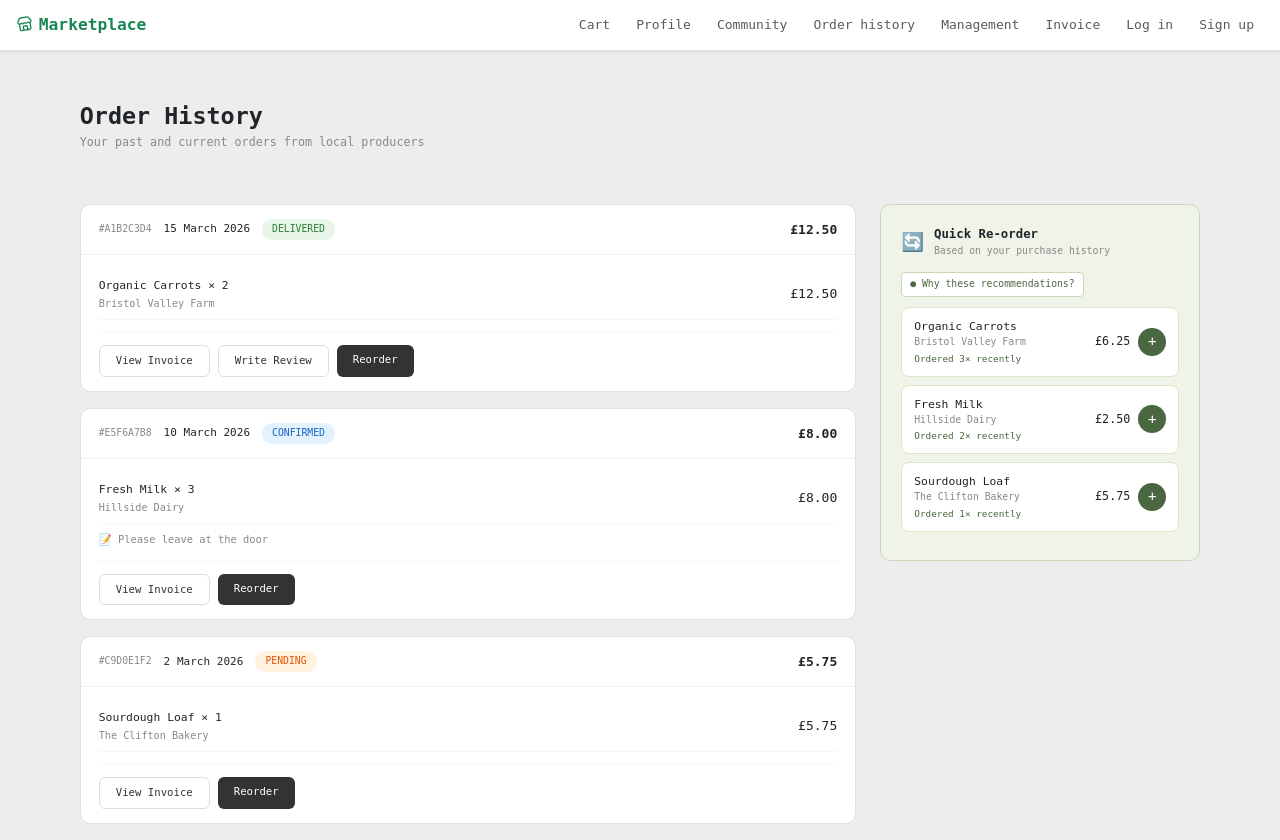
After one commit to SkProGL/marketplace, a Django app: page /order_history/ in a window 1280 px wide. The commit adds this page. Run offline with Django 5.2, Linux system fonts and the light colour scheme.

Commit message:
added Yasmin's changes

```diff
--- a/marketplace_platform/core/forms.py
+++ b/marketplace_platform/core/forms.py
@@ -21,6 +21,7 @@ class SignupForm(forms.ModelForm):
             "postcode",
             "category",
         ]
+
 
     def clean(self):
         cleaned_data = super().clean()
--- /dev/null
+++ b/marketplace_platform/core/static/order_history.css
@@ -0,0 +1,41 @@
+.oh-header { padding: 32px 0 16px; }
+.oh-header h1 { font-size: 1.8rem; font-weight: 600; margin-bottom: 4px; }
+.oh-header p { color: #888; font-size: 0.9rem; }
+.oh-layout { display: grid; grid-template-columns: 1fr 320px; gap: 24px; margin-top: 24px; }
+.oh-card { background: white; border: 1.5px solid #e0e0e0; border-radius: 10px; margin-bottom: 16px; overflow: hidden; }
+.oh-card-header { padding: 14px 18px; display: flex; justify-content: space-between; align-items: center; border-bottom: 1px solid #f0f0f0; }
+.oh-meta { display: flex; align-items: center; gap: 12px; }
+.oh-num { font-size: 0.75rem; color: #888; text-transform: uppercase; }
+.oh-date { font-size: 0.85rem; }
+.oh-total { font-weight: 600; }
+.oh-status { font-size: 0.75rem; padding: 3px 10px; border-radius: 20px; font-weight: 500; }
+.oh-status-pending { background: #fff3e0; color: #e65100; }
+.oh-status-confirmed { background: #e3f2fd; color: #1565c0; }
+.oh-status-ready { background: #f3e5f5; color: #6a1b9a; }
+.oh-status-delivered { background: #e8f5e9; color: #2e7d32; }
+.oh-card-body { padding: 14px 18px; }
+.oh-item { display: flex; justify-content: space-between; align-items: center; padding: 8px 0; border-bottom: 1px solid #f5f5f5; }
+.oh-item-name { font-size: 0.875rem; font-weight: 500; }
+.oh-item-farm { font-size: 0.78rem; color: #888; margin-top: 2px; }
+.oh-item-price { font-weight: 500; }
+.oh-instructions { font-size: 0.8rem; color: #888; margin-top: 8px; }
+.oh-actions { display: flex; gap: 8px; margin-top: 12px; padding-top: 12px; border-top: 1px solid #f5f5f5; }
+.oh-btn-outline { padding: 7px 16px; border: 1.5px solid #ddd; border-radius: 6px; font-size: 0.82rem; text-decoration: none; color: #333; }
+.oh-btn-primary { padding: 7px 16px; background: #333; color: white; border-radius: 6px; font-size: 0.82rem; text-decoration: none; }
+.oh-empty { padding: 32px; text-align: center; color: #888; }
+.oh-ai-card { background: #f0f4e8; border: 1.5px solid #c8d9b8; border-radius: 10px; padding: 20px; position: sticky; top: 24px; }
+.oh-ai-header { display: flex; align-items: center; gap: 10px; margin-bottom: 14px; }
+.oh-ai-icon { font-size: 1.4rem; }
+.oh-ai-title { font-weight: 600; font-size: 0.95rem; }
+.oh-ai-sub { font-size: 0.75rem; color: #888; }
+.oh-xai-toggle { font-size: 0.75rem; color: #4a6741; cursor: pointer; margin-bottom: 10px; padding: 4px 8px; background: white; border: 1px solid #c8d9b8; border-radius: 4px; display: inline-block; }
+.oh-xai-box { display: none; background: white; border: 1px solid #c8d9b8; border-radius: 6px; padding: 10px 12px; font-size: 0.8rem; line-height: 1.5; margin-bottom: 12px; }
+.oh-xai-box.visible { display: block; }
+.oh-rec-item { background: white; border: 1px solid #d8e8c8; border-radius: 8px; padding: 10px 12px; margin-bottom: 8px; display: flex; align-items: center; gap: 8px; }
+.oh-rec-info { flex: 1; }
+.oh-rec-name { font-size: 0.875rem; font-weight: 500; }
+.oh-rec-farm { font-size: 0.75rem; color: #888; }
+.oh-rec-reason { font-size: 0.72rem; color: #4a6741; margin-top: 2px; }
+.oh-rec-price { font-weight: 500; font-size: 0.9rem; white-space: nowrap; }
+.oh-add-btn { width: 28px; height: 28px; background: #4a6741; color: white; border-radius: 50%; display: flex; align-items: center; justify-content: center; text-decoration: none; font-size: 1.1rem; flex-shrink: 0; }
+.oh-ai-empty { font-size: 0.82rem; color: #888; text-align: center; padding: 12px 0; }
--- a/marketplace_platform/core/templates/base.html
+++ b/marketplace_platform/core/templates/base.html
@@ -48,12 +48,10 @@
                             <button type="submit" class="btn btn-sm btn-outline-danger">Logout</button>
                         </form>
                     {% else %}
-                        <a class="nav-link" href="{% url 'community' %}">Community</a>
-                        <a class="nav-link" href="{% url 'order_history' %}">Order History</a>
-                        <a class="nav-link" href="">Community</a>
                         <a class="nav-link" href="">Cart</a>
                         <a class="nav-link" href="">Profile</a>
-                        <a class="nav-link" href="" >Order history</a>
+                        <a class="nav-link" href="{% url 'community' %}">Community</a>
+                        <a class="nav-link" href="{% url 'order_history' %}">Order history</a>
                         <a class="nav-link" href="{% url 'management' %}">Management</a>
                         <a class="nav-link" href="{% url 'invoice' %}">Invoice</a>
                         <a class="nav-link" href="{% url 'login' %}">Log in</a>
--- /dev/null
+++ b/marketplace_platform/core/templates/order_history.html
@@ -0,0 +1,147 @@
+{% extends "base.html" %}
+{% load static %}
+{% block content %}
+<link rel="stylesheet" href="{% static 'order_history.css' %}">
+
+<div class="oh-header">
+    <h1>Order History</h1>
+    <p>Your past and current orders from local producers</p>
+</div>
+
+<div class="oh-layout">
+
+    <div class="oh-orders">
+
+        <div class="oh-card">
+            <div class="oh-card-header">
+                <div class="oh-meta">
+                    <span class="oh-num">#A1B2C3D4</span>
+                    <span class="oh-date">15 March 2026</span>
+                    <span class="oh-status oh-status-delivered">DELIVERED</span>
+                </div>
+                <span class="oh-total">£12.50</span>
+            </div>
+            <div class="oh-card-body">
+                <div class="oh-item">
+                    <div>
+                        <div class="oh-item-name">Organic Carrots × 2</div>
+                        <div class="oh-item-farm">Bristol Valley Farm</div>
+                    </div>
+                    <span class="oh-item-price">£12.50</span>
+                </div>
+                <div class="oh-actions">
+                    <a href="{% url 'invoice' %}" class="oh-btn-outline">View Invoice</a>
+                    <a href="#" class="oh-btn-outline">Write Review</a>
+                    <a href="{% url 'home' %}" class="oh-btn-primary">Reorder</a>
+                </div>
+            </div>
+        </div>
+
+        <div class="oh-card">
+            <div class="oh-card-header">
+                <div class="oh-meta">
+                    <span class="oh-num">#E5F6A7B8</span>
+                    <span class="oh-date">10 March 2026</span>
+                    <span class="oh-status oh-status-confirmed">CONFIRMED</span>
+                </div>
+                <span class="oh-total">£8.00</span>
+            </div>
+            <div class="oh-card-body">
+                <div class="oh-item">
+                    <div>
+                        <div class="oh-item-name">Fresh Milk × 3</div>
+                        <div class="oh-item-farm">Hillside Dairy</div>
+                    </div>
+                    <span class="oh-item-price">£8.00</span>
+                </div>
+                <p class="oh-instructions">📝 Please leave at the door</p>
+                <div class="oh-actions">
+                    <a href="{% url 'invoice' %}" class="oh-btn-outline">View Invoice</a>
+                    <a href="{% url 'home' %}" class="oh-btn-primary">Reorder</a>
+                </div>
+            </div>
+        </div>
+
+        <div class="oh-card">
+            <div class="oh-card-header">
+                <div class="oh-meta">
+                    <span class="oh-num">#C9D0E1F2</span>
+                    <span class="oh-date">2 March 2026</span>
+                    <span class="oh-status oh-status-pending">PENDING</span>
+                </div>
+                <span class="oh-total">£5.75</span>
+            </div>
+            <div class="oh-card-body">
+                <div class="oh-item">
+                    <div>
+                        <div class="oh-item-name">Sourdough Loaf × 1</div>
+                        <div class="oh-item-farm">The Clifton Bakery</div>
+                    </div>
+                    <span class="oh-item-price">£5.75</span>
+                </div>
+                <div class="oh-actions">
+                    <a href="{% url 'invoice' %}" class="oh-btn-outline">View Invoice</a>
+                    <a href="{% url 'home' %}" class="oh-btn-primary">Reorder</a>
+                </div>
+            </div>
+        </div>
+
+    </div>
+
+    <div class="oh-ai-panel">
+        <div class="oh-ai-card">
+            <div class="oh-ai-header">
+                <span class="oh-ai-icon">🔄</span>
+                <div>
+                    <div class="oh-ai-title">Quick Re-order</div>
+                    <div class="oh-ai-sub">Based on your purchase history</div>
+                </div>
+            </div>
+            <div class="oh-xai-toggle" onclick="toggleXAI('xai1')">● Why these recommendations?</div>
+            <div class="oh-xai-box" id="xai1">
+                These items were identified from your last orders.
+                The model uses <strong>order frequency</strong> and
+                <strong>weekly patterns</strong> to suggest what you likely need next.
+            </div>
+
+            <div class="oh-rec-item">
+                <div class="oh-rec-info">
+                    <div class="oh-rec-name">Organic Carrots</div>
+                    <div class="oh-rec-farm">Bristol Valley Farm</div>
+                    <div class="oh-rec-reason">Ordered 3× recently</div>
+                </div>
+                <span class="oh-rec-price">£6.25</span>
+                <a href="{% url 'home' %}" class="oh-add-btn">+</a>
+            </div>
+
+            <div class="oh-rec-item">
+                <div class="oh-rec-info">
+                    <div class="oh-rec-name">Fresh Milk</div>
+                    <div class="oh-rec-farm">Hillside Dairy</div>
+                    <div class="oh-rec-reason">Ordered 2× recently</div>
+                </div>
+                <span class="oh-rec-price">£2.50</span>
+                <a href="{% url 'home' %}" class="oh-add-btn">+</a>
+            </div>
+
+            <div class="oh-rec-item">
+                <div class="oh-rec-info">
+                    <div class="oh-rec-name">Sourdough Loaf</div>
+                    <div class="oh-rec-farm">The Clifton Bakery</div>
+                    <div class="oh-rec-reason">Ordered 1× recently</div>
+                </div>
+                <span class="oh-rec-price">£5.75</span>
+                <a href="{% url 'home' %}" class="oh-add-btn">+</a>
+            </div>
+
+        </div>
+    </div>
+
+</div>
+
+<script>
+function toggleXAI(id) {
+    document.getElementById(id).classList.toggle('visible');
+}
+</script>
+{% endblock %}
--- a/marketplace_platform/core/urls.py
+++ b/marketplace_platform/core/urls.py
@@ -9,5 +9,7 @@ urlpatterns = [
     path('signup/', views.signup_view, name='signup'),
     path('inventory_upload/', views.upload_item, name='inventory_upload'),
     path('invoice/', views.invoice_view, name='invoice'),
+    path('order_history/', views.order_history, name='order_history'),
+    path('community/', views.community, name='community'),
     path('management/', views.management_view, name="management")
 ]
--- a/marketplace_platform/core/views.py
+++ b/marketplace_platform/core/views.py
@@ -129,3 +129,11 @@ def management_view(request):
         'selected_model_name': selected_model_name,
         'selected_data': selected_data,
     })
+
+
+def order_history(request):
+    return render(request, 'order_history.html')
+
+
+def community(request):
+    return render(request, 'community.html')
```
Also changed, not shown: marketplace_platform/core/static/community.css (added, +36 -0 lines), marketplace_platform/core/templates/community.html (added, +140 -0 lines), marketplace_platform/core/migrations/0001_initial.py, marketplace_platform/media/item_images/tomato_ceKUbtm_vUqoQtj.jpeg (added).
